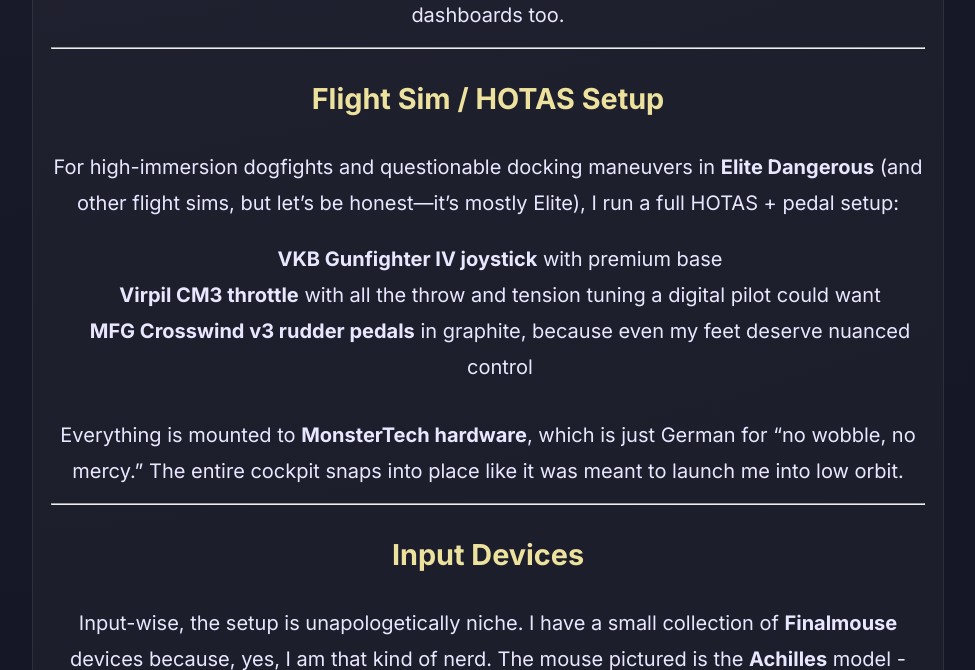
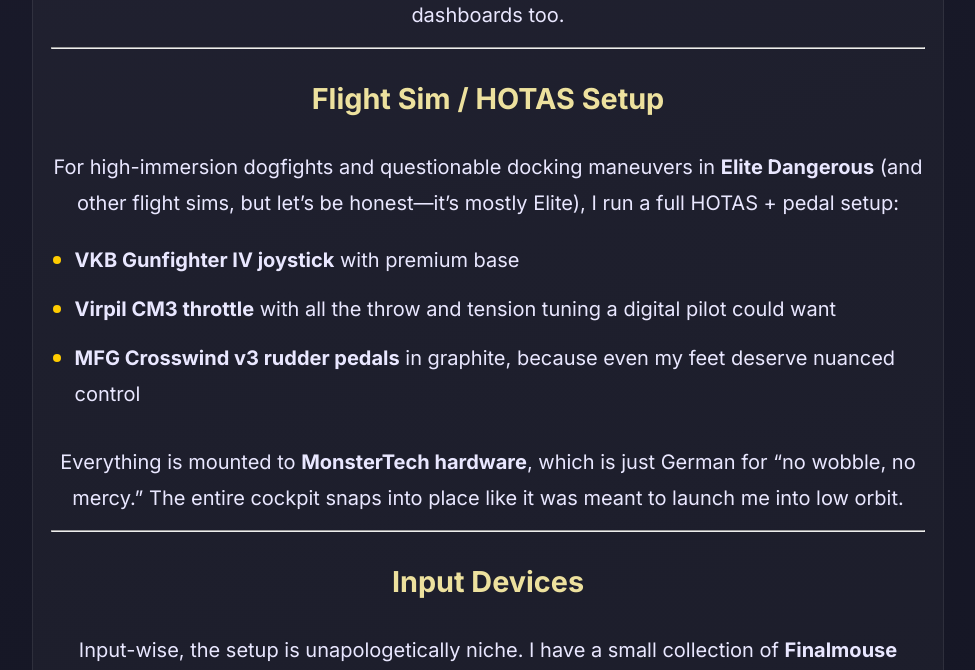
Before and after one commit to oernster/crankthecode, a FastAPI app: page /battlestation in a window 1280 px wide. Shown: the part 3125-3795 px from the top of the page, without its empty margins (304-1279 px from the left). Run offline with FastAPI, Linux system fonts and the light colour scheme.

Commit message:
Battlestation ul alignments.

```diff
--- a/static/styles.css
+++ b/static/styles.css
@@ -2588,3 +2588,21 @@
   padding-top: 0.75rem;
   padding-bottom: 0.75rem;
 }
+
+.hotas-list {
+  list-style: disc outside;
+  padding-left: 1.5rem;
+  margin-top: 1rem;
+  margin-bottom: 2rem;
+  text-align: left;
+  display: block;
+}
+
+.hotas-list li {
+  margin-bottom: 0.5rem;
+}
+
+.hotas-list li::marker {
+  color: #ffcc00;
+  font-size: 1.2em;
+}
--- a/templates/battlestation.html
+++ b/templates/battlestation.html
@@ -1,6 +1,6 @@
 {% extends "base.html" %}
 
-{% block title %}My battlestation | CrankTheCode{% endblock %}
+{% block title %}🖥️ The Battlestation That Ships | CrankTheCode{% endblock %}
 
 {% block content %}
 <section class="battlestation" aria-label="Command Battlestation">
@@ -80,10 +80,10 @@
       For high-immersion dogfights and questionable docking maneuvers in <strong>Elite Dangerous</strong> (and other flight sims, but let’s be honest—it’s mostly Elite), I run a full HOTAS + pedal setup:
     </p>
 
-    <ul>
-      <strong>VKB Gunfighter IV joystick</strong> with premium base<br/>
-      <strong>Virpil CM3 throttle</strong> with all the throw and tension tuning a digital pilot could want<br/>
-      <strong>MFG Crosswind v3 rudder pedals</strong> in graphite, because even my feet deserve nuanced control<br/>
+    <ul class="hotas-list">
+      <li><strong>VKB Gunfighter IV joystick</strong> with premium base</li>
+      <li><strong>Virpil CM3 throttle</strong> with all the throw and tension tuning a digital pilot could want</li>
+      <li><strong>MFG Crosswind v3 rudder pedals</strong> in graphite, because even my feet deserve nuanced control</li>
     </ul>
 
     <p>
@@ -106,6 +106,10 @@
       But it may soon be demoted: I’ve got a <strong>Finalmouse Centerpiece Pro</strong> on the way.
       That model features a transparent keycap design floating above a full dynamic display and is arguably more futuristic than most sci-fi UI mockups.
       Yes, it’s ridiculous. Yes, I’m excited. No, I don’t expect it to make me type any better.
+    </p>
+
+    <p>
+      Peripherals and controllers evolve — what matters is the workflow they enable.
     </p>
 
     <hr />
```
